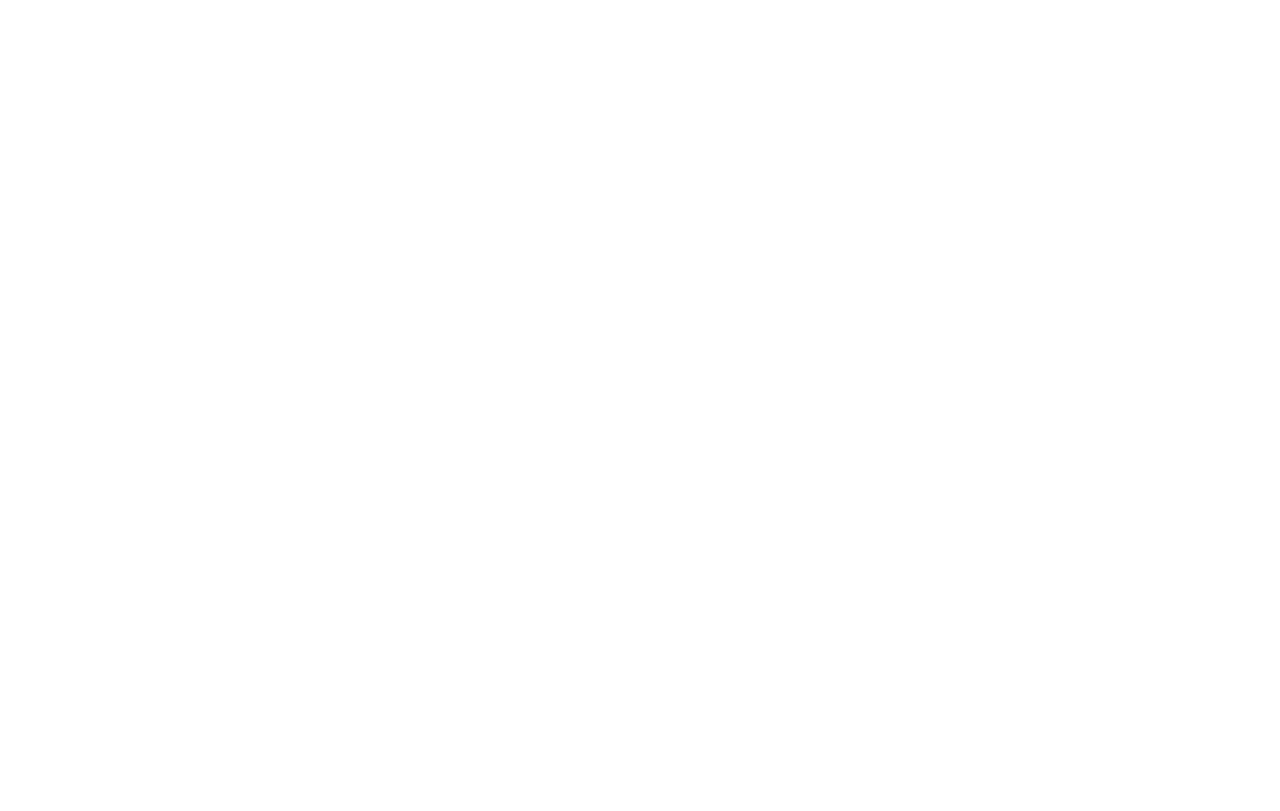
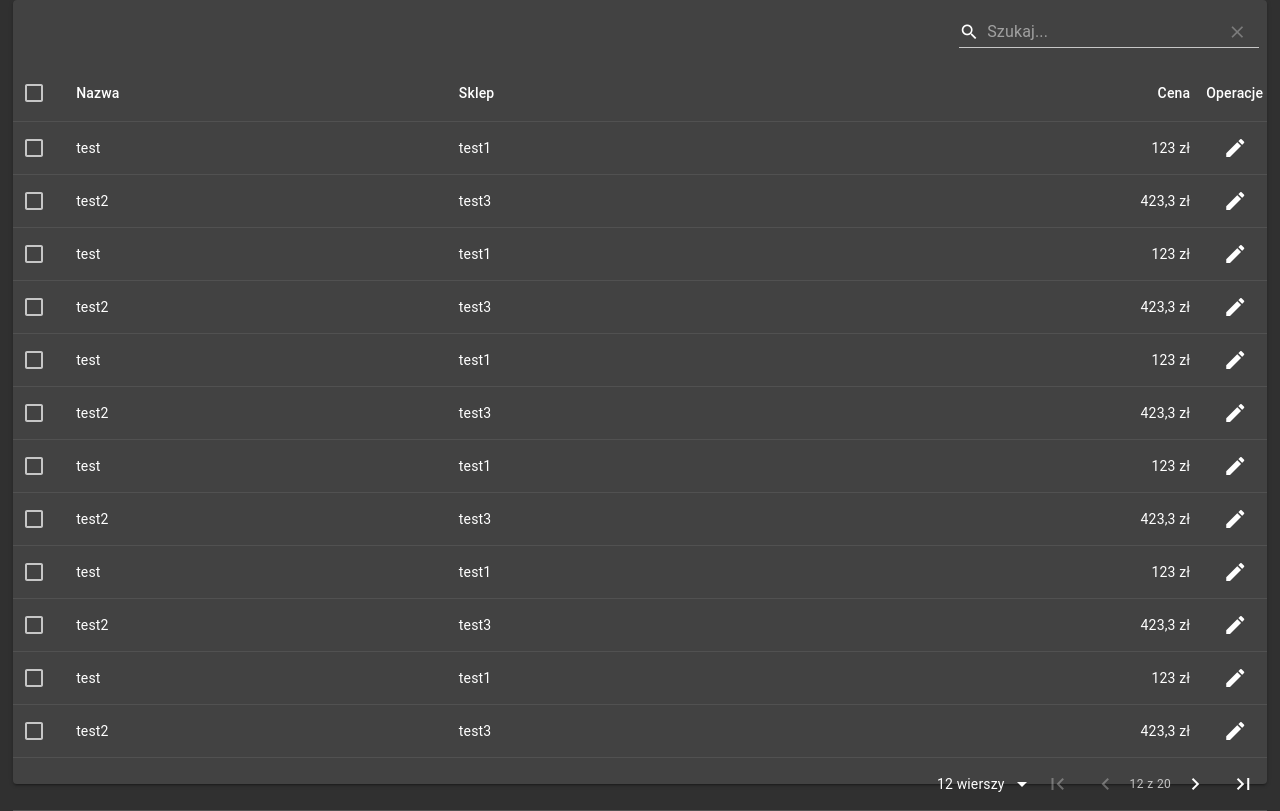
Before and after one commit to Arciiix/priceTracker, a React (Create React App) app: page / in a window 1280 px wide. Built offline with nearby package versions, Linux system fonts and the light colour scheme.

Commit message:
Started creating basic design

```diff
--- a/package.json
+++ b/package.json
@@ -3,9 +3,13 @@
   "version": "0.1.0",
   "private": true,
   "dependencies": {
+    "@material-ui/core": "^4.11.0",
+    "@material-ui/icons": "^4.9.1",
     "@testing-library/jest-dom": "^4.2.4",
     "@testing-library/react": "^9.5.0",
     "@testing-library/user-event": "^7.2.1",
+    "express": "^4.17.1",
+    "material-table": "^1.68.0",
     "react": "^16.13.1",
     "react-dom": "^16.13.1",
     "react-scripts": "3.4.2"
--- a/public/index.html
+++ b/public/index.html
@@ -15,6 +15,11 @@
       user's mobile device or desktop. See https://developers.google.com/web/fundamentals/web-app-manifest/
     -->
     <link rel="manifest" href="%PUBLIC_URL%/manifest.json" />
+
+    <link
+      rel="stylesheet"
+      href="https://fonts.googleapis.com/icon?family=Material+Icons"
+    />
     <!--
       Notice the use of %PUBLIC_URL% in the tags above.
       It will be replaced with the URL of the `public` folder during the build.
--- a/src/App.js
+++ b/src/App.js
@@ -1,7 +1,31 @@
 import React from "react";
+import { createMuiTheme, ThemeProvider } from "@material-ui/core/styles";
+import { CssBaseline } from "@material-ui/core";
+
+import Home from "./Components/Home";
+
+const theme = createMuiTheme({
+  palette: {
+    type: "dark",
+  },
+});
 
 function App() {
-  return <div className="App"></div>;
+  return (
+    <div
+      className="App"
+      style={{
+        display: "flex",
+        justifyContent: "center",
+        alignContent: "center",
+      }}
+    >
+      <ThemeProvider theme={theme}>
+        <CssBaseline />
+        <Home />
+      </ThemeProvider>
+    </div>
+  );
 }
 
 export default App;
--- /dev/null
+++ b/src/Components/Home.js
@@ -0,0 +1,205 @@
+import React from "react";
+import {
+  Dialog,
+  AppBar,
+  Toolbar,
+  IconButton,
+  Typography,
+} from "@material-ui/core";
+
+import CloseIcon from "@material-ui/icons/Close";
+import SaveIcon from "@material-ui/icons/Save";
+
+import MaterialTable from "material-table";
+
+import "../Styles/Home.css";
+
+const translation = {
+  body: {
+    emptyDataSourceMessage: "Nie znaleziono żadnych produktów!",
+    editRow: {
+      deleteText: "Czy na pewno chcesz usunąć ten produkt?",
+    },
+  },
+  toolbar: {
+    searchPlaceholder: "Szukaj...",
+    searchTooltip: "Szukaj",
+    nRowsSelected: "Zaznaczone wiersze: {0}",
+  },
+  header: {
+    actions: "Operacje",
+  },
+  pagination: {
+    labelDisplayedRows: "{to} z {count}",
+    firstTooltip: "Pierwsza strona",
+    firstAriaLabel: "Pierwsza strona",
+    previousTooltip: "Poprzednia strona",
+    previousAriaLabel: "Poprzednia strona",
+    nextTooltip: "Następna strona",
+    nextAriaLabel: "Następna strona",
+    lastTooltip: "Ostatnia strona",
+    lastAriaLabel: "Ostatnia strona",
+    labelRowsSelect: "wierszy",
+  },
+};
+
+let h =
+  window.innerHeight ||
+  document.documentElement.clientHeight ||
+  document.body.clientHeight;
+
+let numberOfRows = Math.floor((h - 200) / 50);
+
+class Home extends React.Component {
+  constructor(props) {
+    super(props);
+    this.state = {
+      products: [],
+      isLoading: true,
+      isEditing: false,
+      currentEditedProduct: null,
+    };
+  }
+
+  componentDidMount() {
+    //DEV
+    this.setState(
+      {
+        products: [
+          { id: 1, name: "test", shop: "test1", price: 123 },
+          { id: 2, name: "test2", shop: "test3", price: 423.3 },
+          { id: 3, name: "test", shop: "test1", price: 123 },
+          { id: 4, name: "test2", shop: "test3", price: 423.3 },
+          { id: 5, name: "test", shop: "test1", price: 123 },
+          { id: 6, name: "test2", shop: "test3", price: 423.3 },
+          { id: 7, name: "test", shop: "test1", price: 123 },
+          { id: 8, name: "test2", shop: "test3", price: 423.3 },
+          { id: 9, name: "test", shop: "test1", price: 123 },
+          { id: 10, name: "test2", shop: "test3", price: 423.3 },
+          { id: 11, name: "test", shop: "test1", price: 123 },
+          { id: 12, name: "test2", shop: "test3", price: 423.3 },
+          { id: 13, name: "test", shop: "test1", price: 123 },
+          { id: 14, name: "test2", shop: "test3", price: 423.3 },
+          { id: 15, name: "test", shop: "test1", price: 123 },
+          { id: 16, name: "test2", shop: "test3", price: 423.3 },
+          { id: 17, name: "test", shop: "test1", price: 123 },
+          { id: 18, name: "test2", shop: "test3", price: 423.3 },
+          { id: 19, name: "test", shop: "test1", price: 123 },
+          { id: 20, name: "test2", shop: "test3", price: 423.3 },
+        ],
+        isLoading: false,
+      },
+      this.forceUpdate
+    );
+  }
+
+  deleteProducts(ids) {
+    //DEV
+    //ids are indexes of the items in database
+    console.log(`Products to delete: ${ids.join(", ")}`);
+
+    let productsArray = this.state.products;
+    ids.forEach((elem) => {
+      productsArray = productsArray.filter((e) => e.id !== elem);
+    });
+    this.setState({ products: productsArray });
+  }
+
+  saveTheChanges() {
+    //DEV
+    this.setState({ isEditing: false });
+  }
+
+  render() {
+    return (
+      <div className="container">
+        <Dialog fullScreen open={this.state.isEditing}>
+          <AppBar>
+            <Toolbar>
+              <IconButton
+                edge="start"
+                color="inherit"
+                aria-label="Zamknij"
+                onClick={() => {
+                  this.setState({ isEditing: false });
+                }}
+              >
+                <CloseIcon />
+              </IconButton>
+              <Typography variant="h6">Edytuj</Typography>
+              <IconButton
+                edge="end"
+                color="inherit"
+                aria-label="Zapisz"
+                onClick={this.saveTheChanges.bind(this)}
+              >
+                <SaveIcon />
+              </IconButton>
+            </Toolbar>
+          </AppBar>
+        </Dialog>
+        <MaterialTable
+          isLoading={this.state.isLoading}
+          localization={translation}
+          title="Basic Selection Preview"
+          columns={[
+            { title: "Nazwa", field: "name" },
+            { title: "Sklep", field: "shop" },
+            {
+              title: "Cena",
+              field: "price",
+              currencySetting: {
+                locale: "PL-pl",
+                currencyCode: "PLN",
+                minimumFractionDigits: 0,
+                maximumFractionDigits: 2,
+              },
+              type: "currency",
+            },
+          ]}
+          data={this.state.products}
+          options={{
+            selection: true,
+            showTitle: false,
+            actionsColumnIndex: -1,
+            pageSizeOptions: [
+              this.state.products.length,
+              5,
+              10,
+              20,
+              40,
+              50,
+              75,
+              100,
+              200,
+              500,
+            ],
+            pageSize: numberOfRows,
+          }}
+          actions={[
+            {
+              tooltip: "Usuń zaznaczone produkty",
+              icon: "delete",
+              onClick: (e, data) => {
+                this.deleteProducts(data.map((e) => e.id));
+              },
+            },
+            {
+              tooltip: "Edytuj ten produkt",
+              icon: "edit",
+              position: "row",
+              onClick: (e, data) => {
+                this.setState({
+                  currentEditedProduct: this.state.products[data.tableData.id],
+                  isEditing: true,
+                });
+              },
+            },
+          ]}
+        />
+      </div>
+    );
+  }
+}
+
+export default Home;
--- /dev/null
+++ b/src/Styles/Home.css
@@ -0,0 +1,13 @@
+.container {
+  width: 98vw;
+  height: 98vh;
+  display: flex;
+}
+.MuiPaper-root {
+  width: 100%;
+}
+.MuiToolbar-root {
+  display: flex;
+  flex-direction: row;
+  justify-content: space-between;
+}
```
Also changed, not shown: 1 other file (tests, documents, lock files or other folders).
